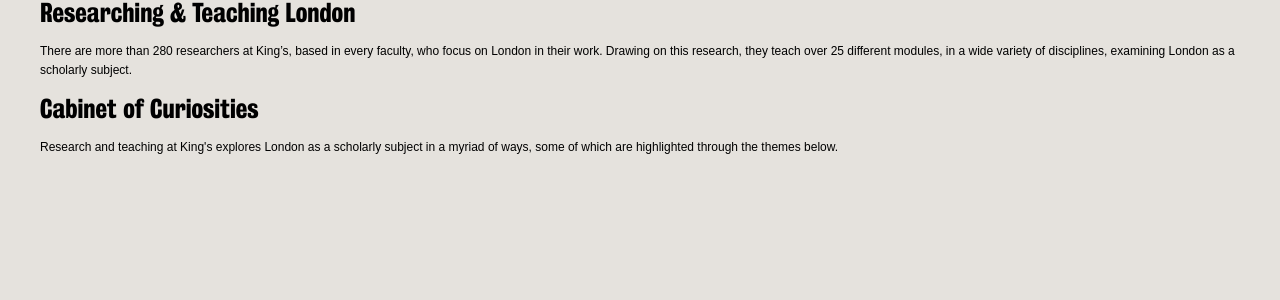
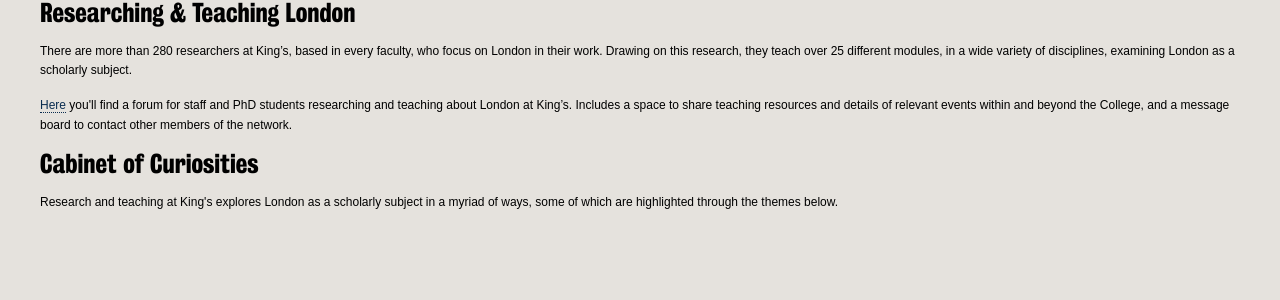
Before and after one commit to kingsdigitallab/kal-django, a Django app: template templates/kaldb/landing_page.html in a window 1280 px wide. Shown: the top 300 px of the page. Run offline with Django 3.2, Linux system fonts and the light colour scheme; the template is opened without the code that fills it, so the values that code supplies are empty; some libraries are stand-ins or nearby versions.

Commit message:
Landingpage edit

```diff
--- a/templates/kaldb/landing_page.html
+++ b/templates/kaldb/landing_page.html
@@ -22,6 +22,8 @@
             <div class="rich-text">
             <p>There are more than 280 researchers at King’s, based in every faculty, who focus on London in their work. Drawing on this research, they teach over 25 different modules, in a wide variety of disciplines, examining London as a scholarly subject.
             </p>
+            <p><a href="https://keats.kcl.ac.uk/course/view.php?id=50612">Here</a> you'll find a forum for staff and PhD students researching and teaching about London at King’s. Includes a space to share teaching resources and details of relevant events within and beyond the College, and a message board to contact other members of the network.
+            </p>
             </div>
             <h3 class="kings-header">Cabinet of Curiosities</h3>
             <div>
```
